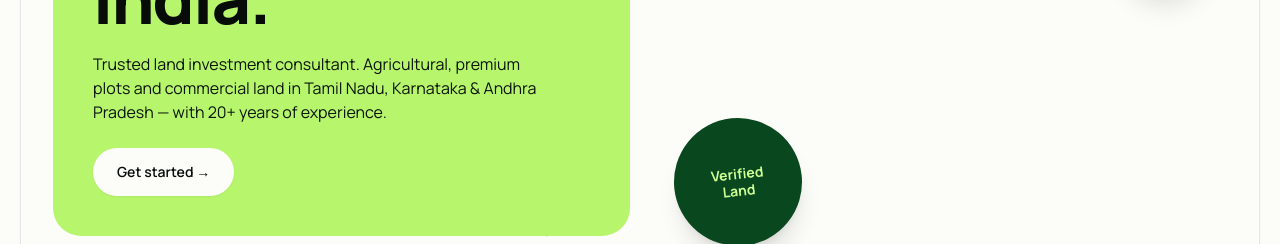
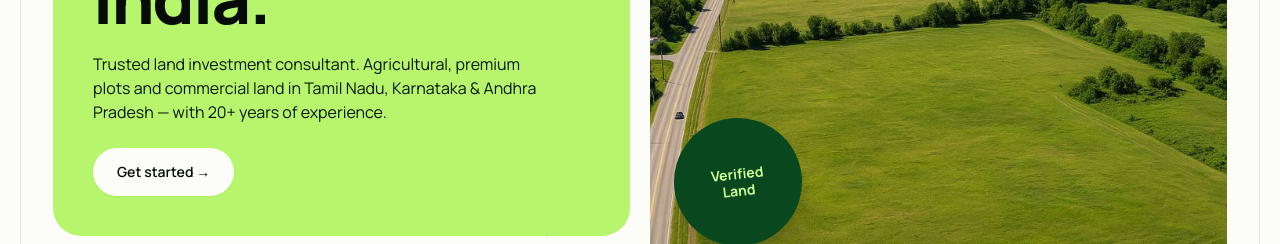
Before and after one commit to Vishnu-INR/shrishti-real-estate, a plain HTML site: page index.html in a window 1280 px wide. Shown: the part 393-637 px from the top of the page. Drawn offline with nearby package versions, Linux system fonts and the light colour scheme; files whose address does not match are found by name.

Commit message:
added image

```diff
--- a/index.html
+++ b/index.html
@@ -150,7 +150,7 @@
 
         <!-- Right image -->
         <div class="lg:col-span-6 relative rounded-[24px] lg:rounded-[28px] overflow-hidden min-h-[380px] lg:min-h-0">
-          <img src="{{HERO_IMG}}" alt="Aerial view of verified farmland in South India at golden hour" width="1600" height="1200" class="absolute inset-0 w-full h-full object-cover" />
+          <img src="E:\appa\shrishti_real_estate\assets\imgs\hero.jpeg" alt="Aerial view of verified farmland in South India at golden hour" width="1600" height="1200" class="absolute inset-0 w-full h-full object-cover" />
 
           <div class="absolute top-8 right-8 w-28 h-28 rounded-3xl bg-lime text-ink grid place-items-center rotate-[8deg] shadow-xl">
             <div class="text-center">
```
Also changed, not shown: assets/imgs/hero.jpeg (added).
